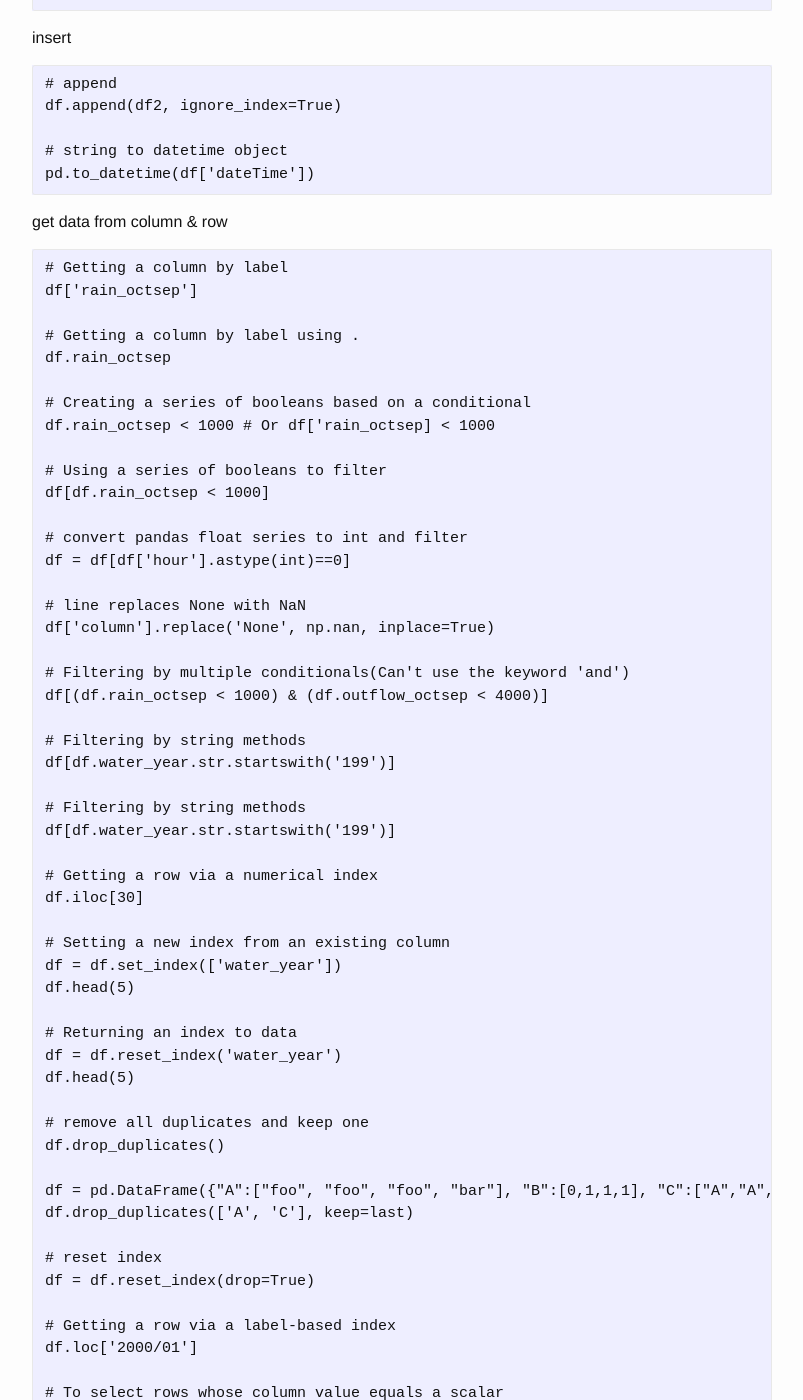
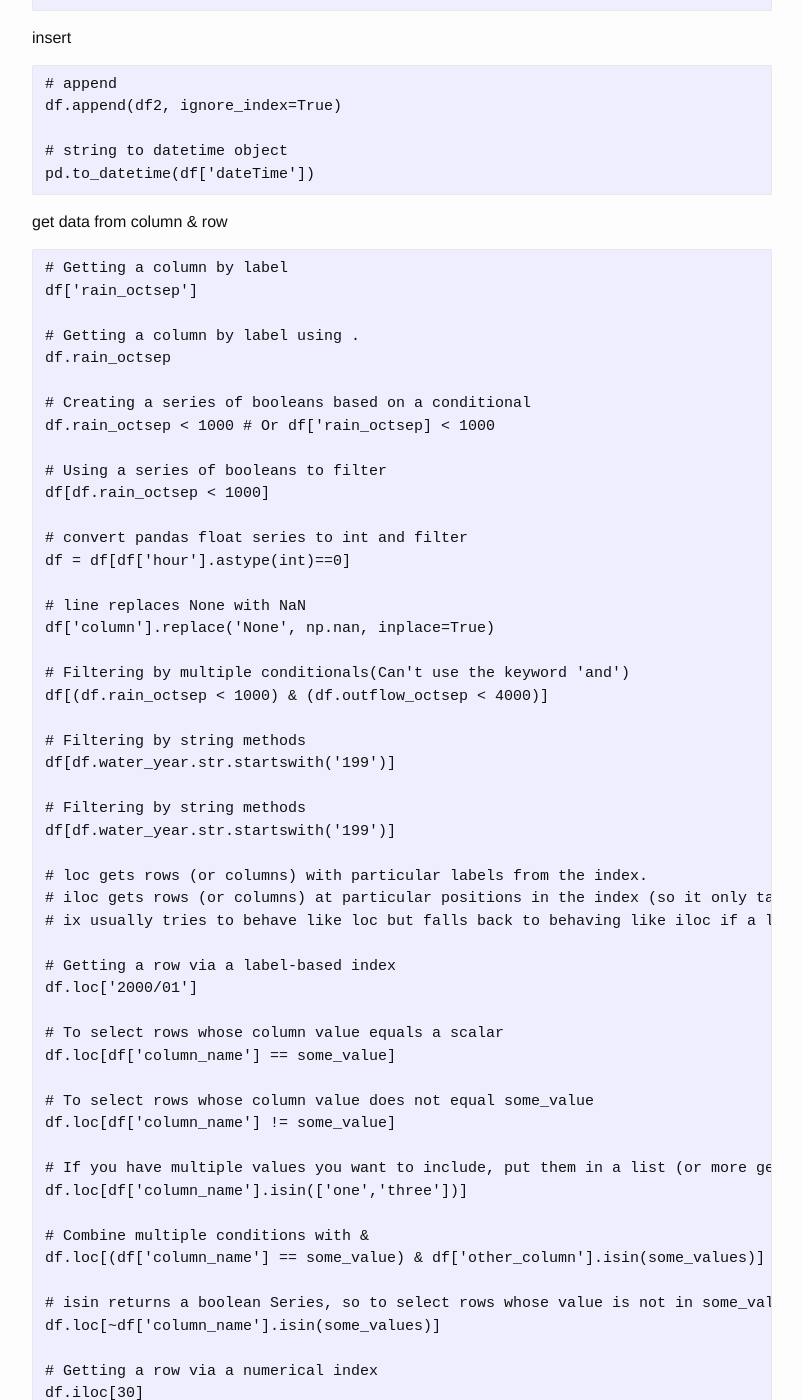
Before and after one commit to josephstalin117/josephstalin117.github.io, a Jekyll site: the page built from _posts/2018-3-13-pandas.markdown, in a window 1280 px wide and 1400 px high, scrolled down 764 px. Shown: the whole window, without its empty margins (238-1041 px from the left). Built offline with Jekyll 4.4.1, drawn with Linux system fonts in a browser that asks for light colours; some of the changed text lies outside the part shown.

Commit message:
edit mysql & edit pandas

```diff
--- a/_posts/2018-3-13-pandas.markdown
+++ b/_posts/2018-3-13-pandas.markdown
@@ -72,8 +72,33 @@ df[df.water_year.str.startswith('199')]
 # Filtering by string methods
 df[df.water_year.str.startswith('199')]
 
+# loc gets rows (or columns) with particular labels from the index.
+# iloc gets rows (or columns) at particular positions in the index (so it only takes integers).
+# ix usually tries to behave like loc but falls back to behaving like iloc if a label is not present in the index.
+
+# Getting a row via a label-based index
+df.loc['2000/01']
+
+# To select rows whose column value equals a scalar
+df.loc[df['column_name'] == some_value]
+
+# To select rows whose column value does not equal some_value
+df.loc[df['column_name'] != some_value]
+
+# If you have multiple values you want to include, put them in a list (or more generally, any iterable) and use isin
+df.loc[df['column_name'].isin(['one','three'])]
+
+# Combine multiple conditions with &
+df.loc[(df['column_name'] == some_value) & df['other_column'].isin(some_values)]
+
+# isin returns a boolean Series, so to select rows whose value is not in some_values
+df.loc[~df['column_name'].isin(some_values)]
+
 # Getting a row via a numerical index
 df.iloc[30]
+
+# Getting a row via a label-based or numerical index
+df.ix['1999/00'] # Label based with numerical index fallback *Not recommended
 
 # Setting a new index from an existing column
 df = df.set_index(['water_year'])
@@ -92,29 +117,8 @@ df.drop_duplicates(['A', 'C'], keep=last)
 # reset index
 df = df.reset_index(drop=True)
 
-# Getting a row via a label-based index
-df.loc['2000/01']
-
-# To select rows whose column value equals a scalar
-df.loc[df['column_name'] == some_value]
-
-# To select rows whose column value does not equal some_value
-df.loc[df['column_name'] != some_value]
-
-# If you have multiple values you want to include, put them in a list (or more generally, any iterable) and use isin
-df.loc[df['column_name'].isin(['one','three'])]
-
-# Combine multiple conditions with &
-df.loc[(df['column_name'] == some_value) & df['other_column'].isin(some_values)]
-
 # or statement
 new_df[(new_df['hour'].astype(int)==0) | (new_df['hour'].astype(int)==8) | (new_df['hour'].astype(int)==16)]
-
-# isin returns a boolean Series, so to select rows whose value is not in some_values
-df.loc[~df['column_name'].isin(some_values)]
-
-# Getting a row via a label-based or numerical index
-df.ix['1999/00'] # Label based with numerical index fallback *Not recommended
 
 # loop iterate over rows in a DataFrame
 for index, row in df.iterrows():
```
Also changed, not shown: _posts/2016-05-03-mysql.markdown (+26 -0 lines).
